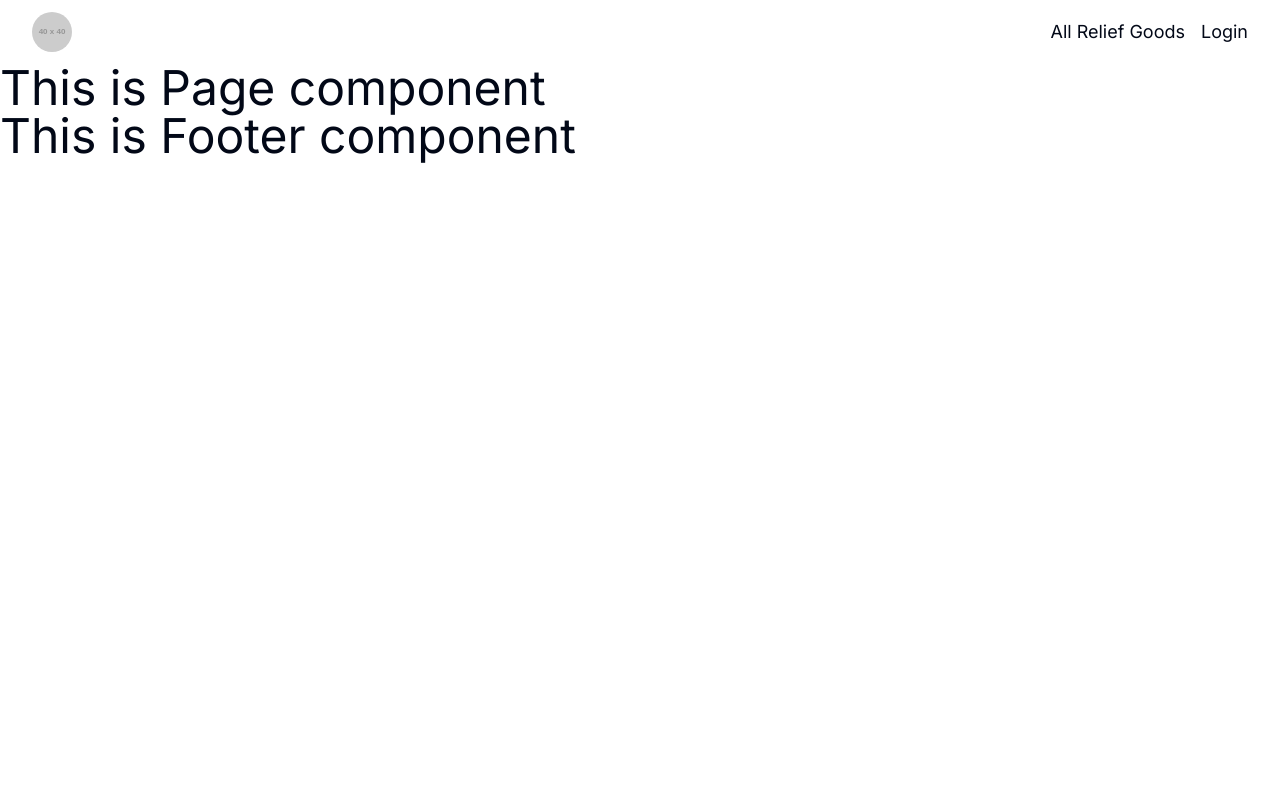
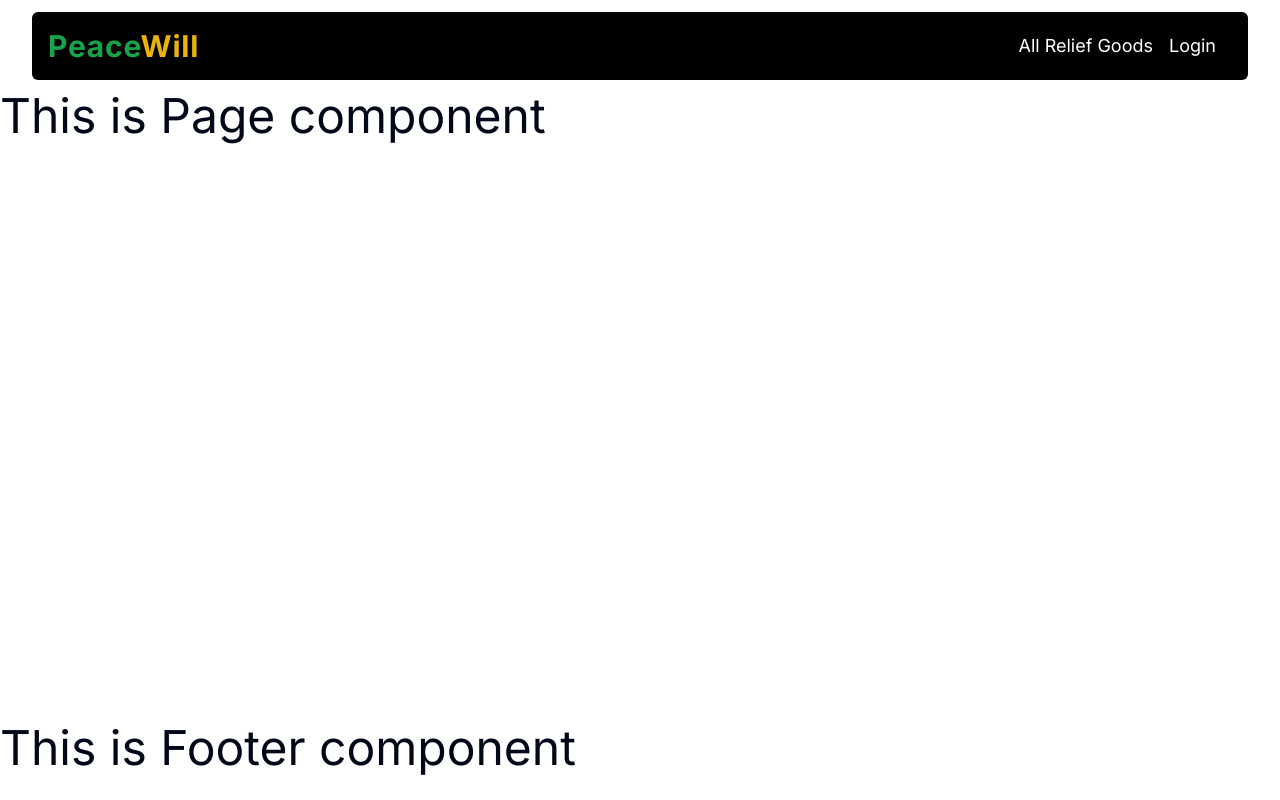
Before and after one commit to Abdullah149081/relife-goods, a Next.js app in the folder Relife-frontend/: page / in a window 1280 px wide. Built offline with nearby package versions, Linux system fonts and the light colour scheme.

Commit message:
:hammer: Refactor layout component and header styles

```diff
--- a/Relife-frontend/src/app/(common-pages)/layout.tsx
+++ b/Relife-frontend/src/app/(common-pages)/layout.tsx
@@ -1,7 +1,6 @@
 import Footer from "@/components/shared/Footer/Footer";
 import Header from "@/components/shared/Header/Header";
 import { ReactNode } from "react";
-
 
 interface LayoutProps {
   children: ReactNode;
@@ -9,12 +8,11 @@ interface LayoutProps {
 
 const Layout = ({ children }: LayoutProps) => {
   return (
-    <>
+    <div>
       <Header />
-      {children}
-
+      <div className="min-h-[calc(100vh-168px)]"> {children}</div>
       <Footer />
-    </>
+    </div>
   );
 };
 
--- a/Relife-frontend/src/components/shared/Header/Header.tsx
+++ b/Relife-frontend/src/components/shared/Header/Header.tsx
@@ -15,17 +15,16 @@ const Header = () => {
   return (
     <Container>
       {/* logo */}
-      <div className="my-3 flex items-center justify-between">
+      <div className="my-3 flex items-center justify-between bg-black p-4 rounded-md">
         <div>
-          <img
-            className="rounded-full object-cover"
-            src="https://via.placeholder.com/40x40"
-            alt="logo"
-          />
+          <p className="text-3xl font-bold tracking-wide">
+            <span className="text-green-600">Peace</span>
+            <span className="text-yellow-500">Will</span>
+          </p>
         </div>
-        <div className="space-x-4">
+        <div className="space-x-4 mr-4">
           {nabVar.map((item, index) => (
-            <Link key={index} href={item.link} className="text-lg">
+            <Link key={index} href={item.link} className="text-lg text-white hover:text-yellow-500 duration-200 hover:underline underline-offset-8 decoration-2">
               {item.name}
             </Link>
           ))}
```
